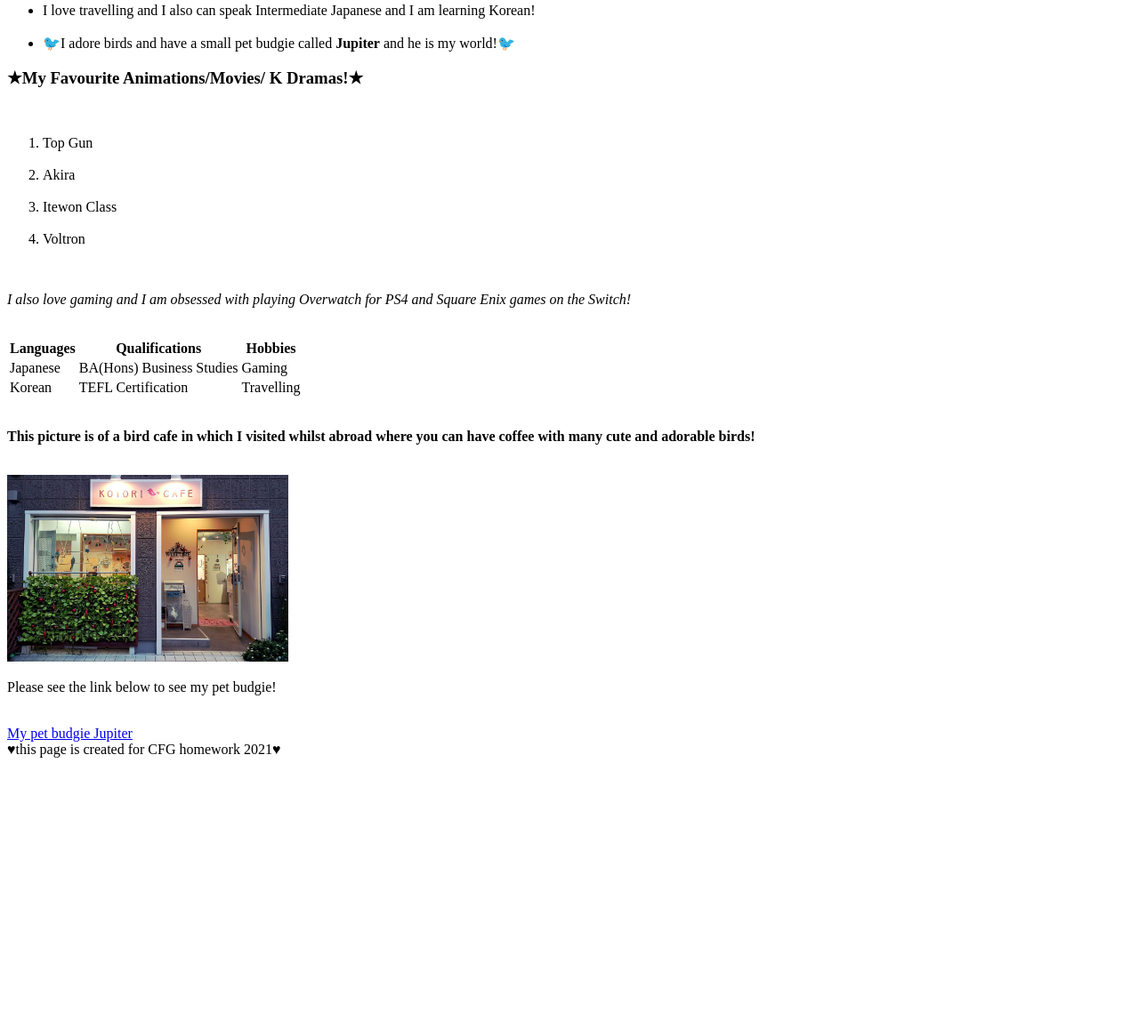
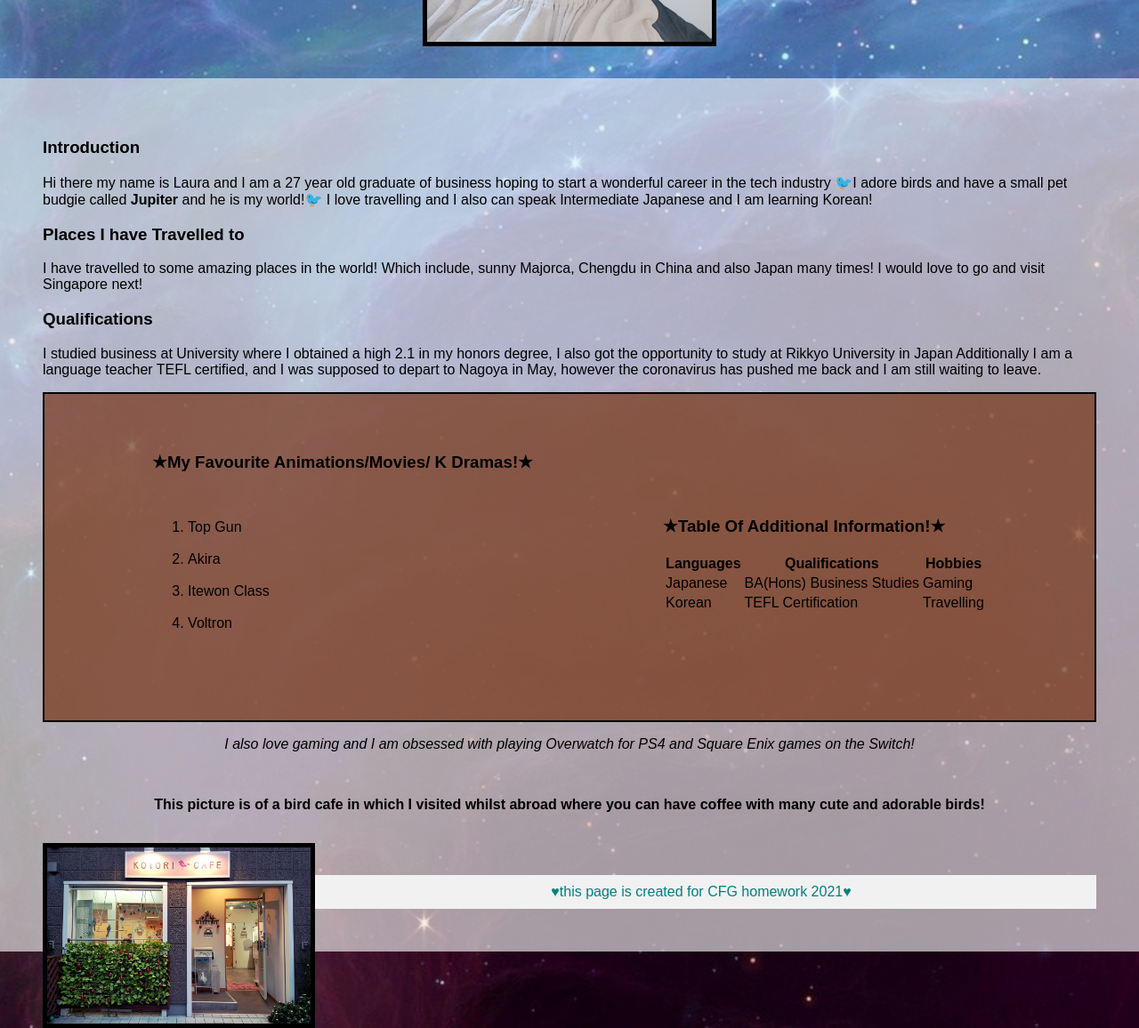
Before and after one commit to lauragrad/lauragrad.github.io, a plain HTML site: page index.html in a window 1280 px wide. Shown: the part 593-1749 px from the top of the page at 89% size. Before the commit the page ends 1453 px from the top, so only its background shows below. Drawn offline with Linux system fonts and the light colour scheme; files whose address does not match are found by name.

Commit message:
Added CSS

```diff
--- /dev/null
+++ b/CSS.css
@@ -0,0 +1,139 @@
+html {
+    background-color: #080808a6;
+    background-image: url(space-stars-art-1.jpg);
+    background-repeat: no-repeat;
+    background-size: cover;
+
+  }
+
+  body {
+
+    margin: 0;
+
+  }
+
+
+h2 {
+
+  background-color: #f3dede79;
+  text-align: center;
+  padding: 20px;
+  font-family: -apple-system, BlinkMacSystemFont, 'Segoe UI', Roboto, Oxygen, Ubuntu, Cantarell, 'Open Sans', 'Helvetica Neue', sans-serif;
+  font-size: 30px;
+  color: #020202;
+
+
+}
+
+#Image1 {
+
+    display: block;
+    margin: 0 auto;
+    border: 5px solid black
+
+}
+
+#image2 {
+
+  display: block;
+  margin: 0 auto;
+  float: inline-start;
+  border: 5px solid black
+
+
+}
+
+
+ .Links {
+
+  overflow: hidden;
+  background-color: #333;
+
+}
+
+.Links a {
+
+  float: left;
+  display: block;
+  color: #0004ff;
+  text-align: center;
+  padding: 14px 16px;
+  text-decoration: none;
+
+
+}
+
+.Links a:hover {
+
+  background-color: rgb(44, 241, 215);
+  color: black;
+
+}
+
+.container{
+
+  background: rgba(245, 245, 245, 0.63) ;
+  padding: 3em ;
+  font-family: Arial, Helvetica, sans-serif;
+
+}
+
+.container2 {
+
+
+  padding: 3em ;
+  font-family: Arial, Helvetica, sans-serif;
+
+
+}
+
+.container2 {
+
+  display:flex;
+  background: rgba(112, 37, 2, 0.63) ;
+  align-items: center;
+  border: 2px #020202 solid;
+  justify-content: space-around;
+
+}
+
+#paragraph2 {
+
+  text-align: center;
+
+}
+
+#paragraph3 {
+
+  text-align: center;
+
+
+}
+
+.Footer {
+
+  background-color: #f1f1f1;
+  padding: 10px;
+  text-align: center;
+  color: teal;
+
+}
+
+
+::-webkit-scrollbar {
+  width: 15px;
+}
+
+::-webkit-scrollbar-track {
+  box-shadow: inset 0 0 5px rgb(27, 2, 2);
+  border-radius: 10px;
+}
+
+::-webkit-scrollbar-thumb {
+  background: rgb(125, 159, 250);
+  border-radius: 10px;
+}
+
+::-webkit-scrollbar-thumb:hover {
+  background: #05004d;
+}
--- /dev/null
+++ b/CSS2.css
@@ -0,0 +1,118 @@
+html {
+
+    background-color: #080808a6;
+
+}
+
+.mainimg {
+
+  background-image: url("space-stars-art-1.jpg");
+  background-color: #cccccc;
+  height: 500px;
+  background-position: center;
+  background-repeat: no-repeat;
+  background-size: cover;
+  position: relative;
+
+
+}
+
+.imgtxt {
+
+  text-align: center;
+  position: absolute;
+  top: 50%;
+  left: 50%;
+  transform: translate(-50%, -50%);
+  color: white;
+
+
+}
+
+h1{
+    color: teal;
+    text-align: center;
+    background-color: #f3dedeb2;
+    font-family: -apple-system, BlinkMacSystemFont, 'Segoe UI', Roboto, Oxygen, Ubuntu, Cantarell, 'Open Sans', 'Helvetica Neue', sans-serif;
+    font-size: 30px;
+}
+
+.links {
+
+    overflow: hidden;
+    background-color: #333;
+
+  }
+
+  .links a {
+
+    float: left;
+    display: block;
+    color: #0004ff;
+    text-align: center;
+    padding: 14px 16px;
+    text-decoration: none;
+
+
+  }
+
+  .links a:hover {
+
+    background-color: rgb(57, 185, 218);
+    color: black;
+
+  }
+
+.main {
+
+  display:flex;
+  background: rgba(35, 66, 150, 0.63) ;
+  align-items: center;
+  border: 2px #020202 solid;
+  padding: 5em;
+  justify-content: space-around;
+
+}
+
+.paragraph {
+
+  text-align: center;
+
+
+}
+
+.video {
+
+display: block;
+margin-left: auto;
+margin-right: auto;
+
+}
+  .Footer {
+
+    background-color: #f1f1f1;
+    padding: 10px;
+    text-align: center;
+    color: teal;
+
+  }
+
+
+
+  ::-webkit-scrollbar {
+    width: 15px;
+  }
+
+  ::-webkit-scrollbar-track {
+    box-shadow: inset 0 0 5px rgb(27, 2, 2);
+    border-radius: 10px;
+  }
+
+  ::-webkit-scrollbar-thumb {
+    background: rgb(125, 159, 250);
+    border-radius: 10px;
+  }
+
+  ::-webkit-scrollbar-thumb:hover {
+    background: #05004d;
+  }
--- a/index.html
+++ b/index.html
@@ -5,7 +5,9 @@
 
     <head>
     <meta charset="UTF-8">
-    <title>Lauras Introduction!</title>
+    <meta name="viewport" content="width=device-width, initial-scale=1">
+    <title>🐦Lauras Introduction!🐦</title>
+    <link href="C:\Users\laura\Desktop\Coding Workings\lauragrad.github.io\CSS.css" rel="stylesheet" type="text/css">
     </head>
 
   <header>
@@ -13,27 +15,60 @@
 <main>
     <body>
 
-        <h2>Laura Mitchell</h2>
+        <h2>About Me!</h2>
+
+        <div class="Links">
+          <a href="index2.html">🐦My pet budgie Jupiter🐦</a>
+          </div>
 
         <br/>
+        <br/>
 
-        <img src="Me.jpg" alt="This is a picture of the bird cafe in Ueno, Japan" width="25%" height="25%">
-    <div>
-        <p><b>Hi there my name is Laura and I am a 27 year old graduate of business hoping to start a wonderful career in the tech industry</b>
+        <img id="Image1" src="Me.jpg" alt="This is a pictire of me" width="25%" height="25%">
+
+        <br/>
+        <br/>
+
+
+
+      <div class="container">
+
+      <div>
+      <h3>Introduction</h3>
+
+        <p>Hi there my name is Laura and I am a 27 year old graduate of business hoping to start a wonderful career in the tech industry
+          🐦I adore birds and have a small pet budgie called <b>Jupiter</b> and he is my world!🐦
+          I love travelling and I also can speak Intermediate Japanese and I am learning Korean!
+
+        </b>
         </p>
 
-        <ul>
-            <li>I graduated from University with Business Studies, worked in China for a social media company and studied abroad in Japan.
-            </li>
-            <br/>
-            <li>I love travelling and I also can speak Intermediate Japanese and I am learning Korean!
-            </li>
-            <br/>
-            <li>🐦I adore birds and have a small pet budgie called <b>Jupiter</b> and he is my world!🐦</li>
-        </ul>
-</div>
 
-<div>
+      <div>
+
+        <h3>Places I have Travelled to</h3>
+
+        <p>I have travelled to some amazing places in the world! Which include,
+          sunny Majorca, Chengdu in China and also Japan many times!
+          I would love to go and visit Singapore next!
+        </p>
+
+      <div>
+      <h3>Qualifications</h3>
+
+        <p>I studied business at University where I obtained a high 2.1 in my honors degree,
+          I also got the opportunity to study at Rikkyo University in Japan
+          Additionally I am a language teacher TEFL certified,
+          and I was supposed to depart to Nagoya in May,
+          however the coronavirus has pushed me back and I am still waiting to leave.
+        </p>
+
+    </div>
+    </div>
+
+<div class="container2">
+
+  <div>
 
         <h3>★My Favourite Animations/Movies/ K Dramas!★</h3>
 
@@ -50,13 +85,12 @@
         </ol>
 
         <br/>
-
-        <p><i>I also love gaming and I am obsessed with playing Overwatch for PS4 and Square Enix games on the Switch!</i></p>
-
         <br/>
 </div>
 
 <div>
+
+<h3>★Table Of Additional Information!★</h3>
 
 <table>
     <thead>
@@ -78,28 +112,30 @@
   </table>
 
 </div>
+</div>
+
+<div id="paragraph2">
+
+<p><i>I also love gaming and I am obsessed with playing Overwatch for PS4 and Square Enix games on the Switch!</i></p>
+
+</div>
 
 <br/>
 
+<div id="paragraph3">
+
 <p><b>This picture is of a bird cafe in which I visited whilst abroad where you can have coffee with many cute and adorable birds!</b></p>
+</div>
+<br/>
+
+<img id="image2" src="Kotori.jpg" alt="This is a picture of the bird cafe in Ueno, Japan" width="25%" height="25%">
 
 <br/>
-
-<img src="Kotori.jpg" alt="This is a picture of the bird cafe in Ueno, Japan" width="25%" height="25%">
-
 <br/>
 
-<p>Please see the link below to see my pet budgie!</p>
-
-<br/>
-
-
-<a href="index2.html">My pet budgie Jupiter</a>
-
-
-<br/>
-
+<div class="Footer">
 <footer> ♥this page is created for CFG homework 2021♥</footer>
+</div>
 
 </body>
 </main>
```
Also changed, not shown: index2.html (+29 -7 lines), Stars.jpg (added), heart.gif (added), space-stars-art-1.jpg (added), 1 other file.
